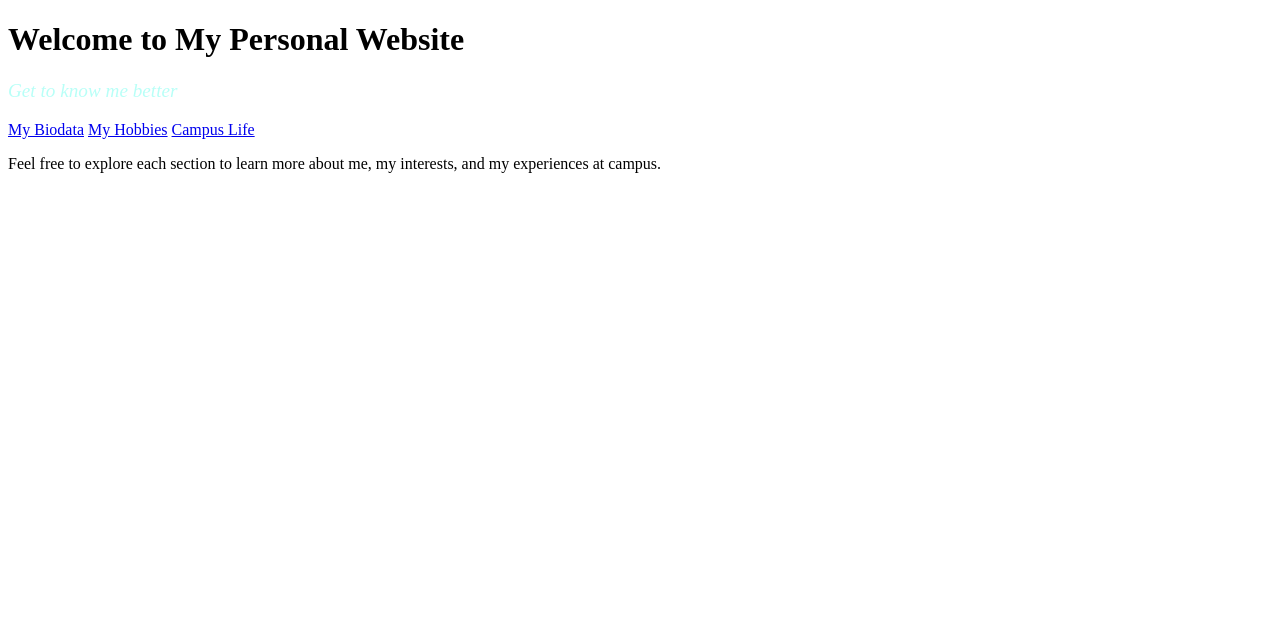
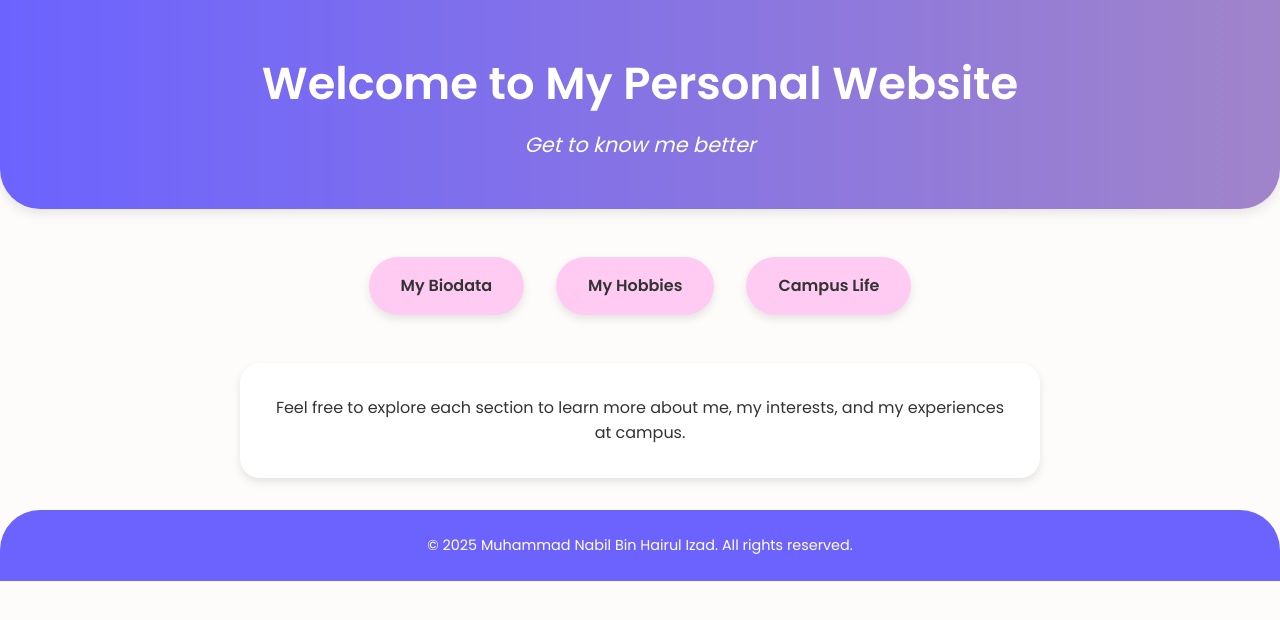
Before and after one commit to sushimastaa/lab-3, a plain HTML site: page index.html in a window 1280 px wide. Drawn offline with Linux system fonts and the light colour scheme.

Commit message:
friendly

```diff
--- a/index.html
+++ b/index.html
@@ -5,6 +5,7 @@
   <meta name="viewport" content="width=device-width, initial-scale=1.0"/>
   <title>My Personal Website</title>
   <link rel="stylesheet" href="style.css" />
+  <link href="https://fonts.googleapis.com/css2?family=Poppins:wght@400;600&display=swap" rel="stylesheet">
 </head>
 <body>
   <header>
--- a/style.css
+++ b/style.css
@@ -1,11 +1,83 @@
-.tagline {
-  font-size: 1.2rem;
-  font-style: italic;
-  color: #b8fff7;
-  margin-top: 0.5rem;
+:root {
+  --bg-color: #fefcfb;
+  --primary: #6c63ff;
+  --secondary: #ffcbf2;
+  --accent: #ffd6a5;
+  --text: #333;
+  --card-bg: #ffffff;
+  --shadow: rgba(0, 0, 0, 0.1);
 }
 
-/* Make footer look polished */
+* {
+  box-sizing: border-box;
+  margin: 0;
+  padding: 0;
+}
+
+body {
+  font-family: 'Poppins', sans-serif;
+  background-color: var(--bg-color);
+  color: var(--text);
+  line-height: 1.6;
+}
+
+header {
+  background: linear-gradient(to right, #6c63ff, #a084ca);
+  padding: 3rem 1rem;
+  text-align: center;
+  border-bottom-left-radius: 40px;
+  border-bottom-right-radius: 40px;
+  box-shadow: 0 4px 12px var(--shadow);
+  color: white;
+}
+
+header h1 {
+  font-size: 2.8rem;
+  margin-bottom: 0.5rem;
+  font-weight: 600;
+}
+
+.tagline {
+  font-size: 1.3rem;
+  font-weight: 400;
+  font-style: italic;
+}
+
+nav {
+  display: flex;
+  justify-content: center;
+  margin: 3rem 0;
+  gap: 2rem;
+  flex-wrap: wrap;
+}
+
+nav a {
+  text-decoration: none;
+  background-color: var(--secondary);
+  padding: 1rem 2rem;
+  border-radius: 30px;
+  color: var(--text);
+  font-weight: 600;
+  font-size: 1rem;
+  box-shadow: 0 4px 8px var(--shadow);
+  transition: 0.3s ease;
+}
+
+nav a:hover {
+  background-color: var(--accent);
+  transform: scale(1.05);
+}
+
+main {
+  max-width: 800px;
+  margin: 2rem auto;
+  padding: 2rem;
+  background-color: var(--card-bg);
+  border-radius: 20px;
+  box-shadow: 0 4px 8px var(--shadow);
+  text-align: center;
+}
+
 footer {
   text-align: center;
   padding: 1.5rem;
@@ -15,31 +87,4 @@ footer {
   border-top-left-radius: 40px;
   border-top-right-radius: 40px;
   margin-top: 2rem;
-  box-shadow: 0 -4px 12px var(--shadow);
 }
-
-/* Improve mobile responsiveness */
-@media (max-width: 600px) {
-  nav {
-    flex-direction: column;
-    gap: 1rem;
-    padding: 0 1rem;
-  }
-
-  nav a {
-    width: 100%;
-    text-align: center;
-  }
-
-  main {
-    padding: 1rem;
-  }
-
-  header h1 {
-    font-size: 2rem;
-  }
-
-  .tagline {
-    font-size: 1rem;
-  }
-}
```
